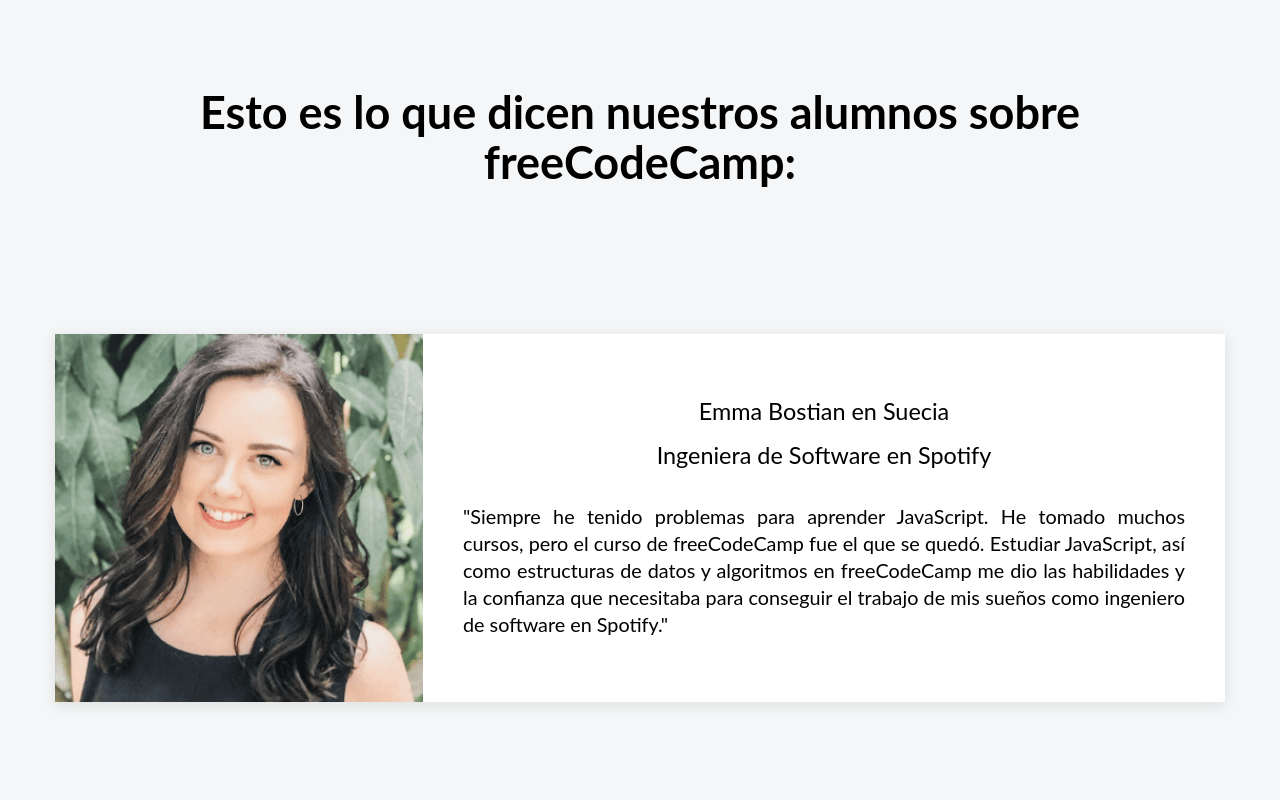
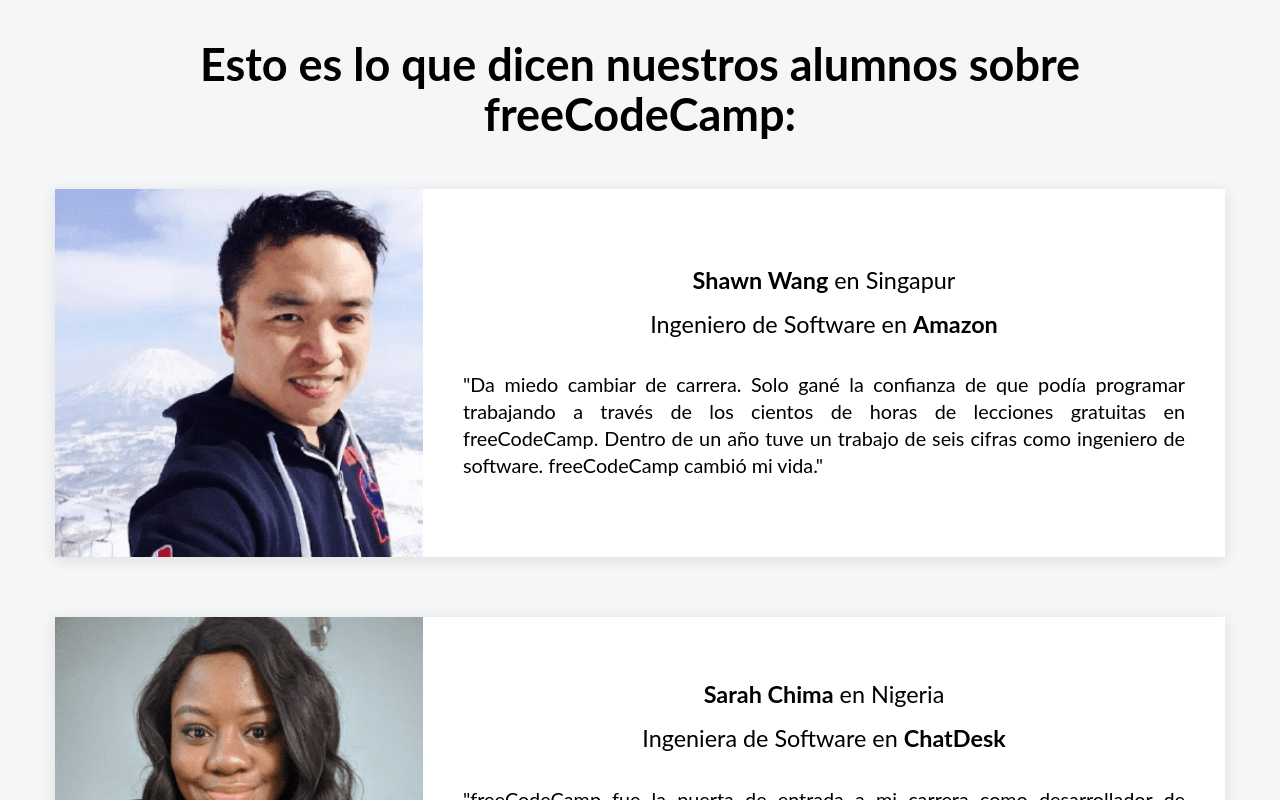
Before and after one commit to salvarez96/react-youtube-tutorial, a React (Create React App) app in the folder my-app/: page / in a window 1280 px wide. Shown: the top 800 px of the page. Built offline with nearby package versions, Linux system fonts and the light colour scheme.

Commit message:
Add all testimonials and new data file
Add new data file with all the testimonial's data to make everything more organized

```diff
--- a/my-app/src/App.js
+++ b/my-app/src/App.js
@@ -1,11 +1,32 @@
 import './App.css';
 import Testimonio from './testimonios-fcc/components/Testimonio';
+import data from './testimonios-fcc/datos-testimonio';
 
 function App() {
   return (
     <main className="App">
       <h1>Esto es lo que dicen nuestros alumnos sobre freeCodeCamp:</h1>
-      <Testimonio />
+      <Testimonio
+      imagen={data[0].imagen}
+      nombre={data[0].nombre}
+      pais={data[0].pais}
+      cargo={data[0].cargo}
+      empresa={data[0].empresa}
+      testimonio={data[0].testimonio} />
+      <Testimonio
+      imagen={data[1].imagen}
+      nombre={data[1].nombre}
+      pais={data[1].pais}
+      cargo={data[1].cargo}
+      empresa={data[1].empresa}
+      testimonio={data[1].testimonio} />
+      <Testimonio
+      imagen={data[2].imagen}
+      nombre={data[2].nombre}
+      pais={data[2].pais}
+      cargo={data[2].cargo}
+      empresa={data[2].empresa}
+      testimonio={data[2].testimonio} />
     </main>
   );
 }
--- a/my-app/src/testimonios-fcc/components/Testimonio.js
+++ b/my-app/src/testimonios-fcc/components/Testimonio.js
@@ -1,17 +1,21 @@
 import React from "react";
 import '../styles/Testimonio.css';
 
-function Testimonio() {
+function Testimonio(props) {
   return (
     <section className="contenedor-testimonio">
       <img
         className="testimonio__imagen"
-        src={require("../images/testimonio-emma.png")}
-        alt="emma photo"/>
+        src={require(`../images/testimonio-${props.imagen}.png`)}
+        alt={`${props.imagen} selfie`} />
       <div className="testimonio__texto">
-        <p className="texto__nombre">Emma Bostian en Suecia</p>
-        <p className="texto__cargo">Ingeniera de Software en Spotify</p>
-        <p className="texto__descripcion">"Siempre he tenido problemas para aprender JavaScript. He tomado muchos cursos, pero el curso de freeCodeCamp fue el que se quedó. Estudiar JavaScript, así como estructuras de datos y algoritmos en freeCodeCamp me dio las habilidades y la confianza que necesitaba para conseguir el trabajo de mis sueños como ingeniero de software en Spotify."</p>
+        <p className="texto__nombre">
+          <strong>{props.nombre}</strong> en {props.pais}
+        </p>
+        <p className="texto__cargo">
+          {props.cargo} en <strong>{props.empresa}</strong>
+        </p>
+        <p className="texto__descripcion">{props.testimonio}</p>
       </div>
     </section>
   );
--- /dev/null
+++ b/my-app/src/testimonios-fcc/datos-testimonio.js
@@ -0,0 +1,28 @@
+const data = [
+  {
+    imagen: 'shawn',
+    nombre: 'Shawn Wang',
+    pais: 'Singapur',
+    cargo: 'Ingeniero de Software',
+    empresa: 'Amazon',
+    testimonio: '"Da miedo cambiar de carrera. Solo gané la confianza de que podía programar trabajando a través de los cientos de horas de lecciones gratuitas en freeCodeCamp. Dentro de un año tuve un trabajo de seis cifras como ingeniero de software. freeCodeCamp cambió mi vida."'
+  },
+  {
+    imagen: 'sarah',
+    nombre: 'Sarah Chima',
+    pais: 'Nigeria',
+    cargo: 'Ingeniera de Software',
+    empresa: 'ChatDesk',
+    testimonio: '"freeCodeCamp fue la puerta de entrada a mi carrera como desarrollador de software. El plan de estudios bien estructurado llevó mis conocimientos de programación de un nivel de principiante total a un nivel muy seguro. Era todo lo que necesitaba para conseguir mi primer trabajo de desarrollador en una empresa increíble."'
+  },
+  {
+    imagen: 'emma',
+    nombre: 'Emma Bostian',
+    pais: 'Suecia',
+    cargo: 'Ingeniera de Software',
+    empresa: 'Spotify',
+    testimonio: '"Siempre he tenido problemas para aprender JavaScript. He tomado muchos cursos, pero el curso de freeCodeCamp fue el que se quedó. Estudiar JavaScript, así como estructuras de datos y algoritmos en freeCodeCamp me dio las habilidades y la confianza que necesitaba para conseguir el trabajo de mis sueños como ingeniero de software en Spotify."'
+  }
+];
+
+export default data;
```
